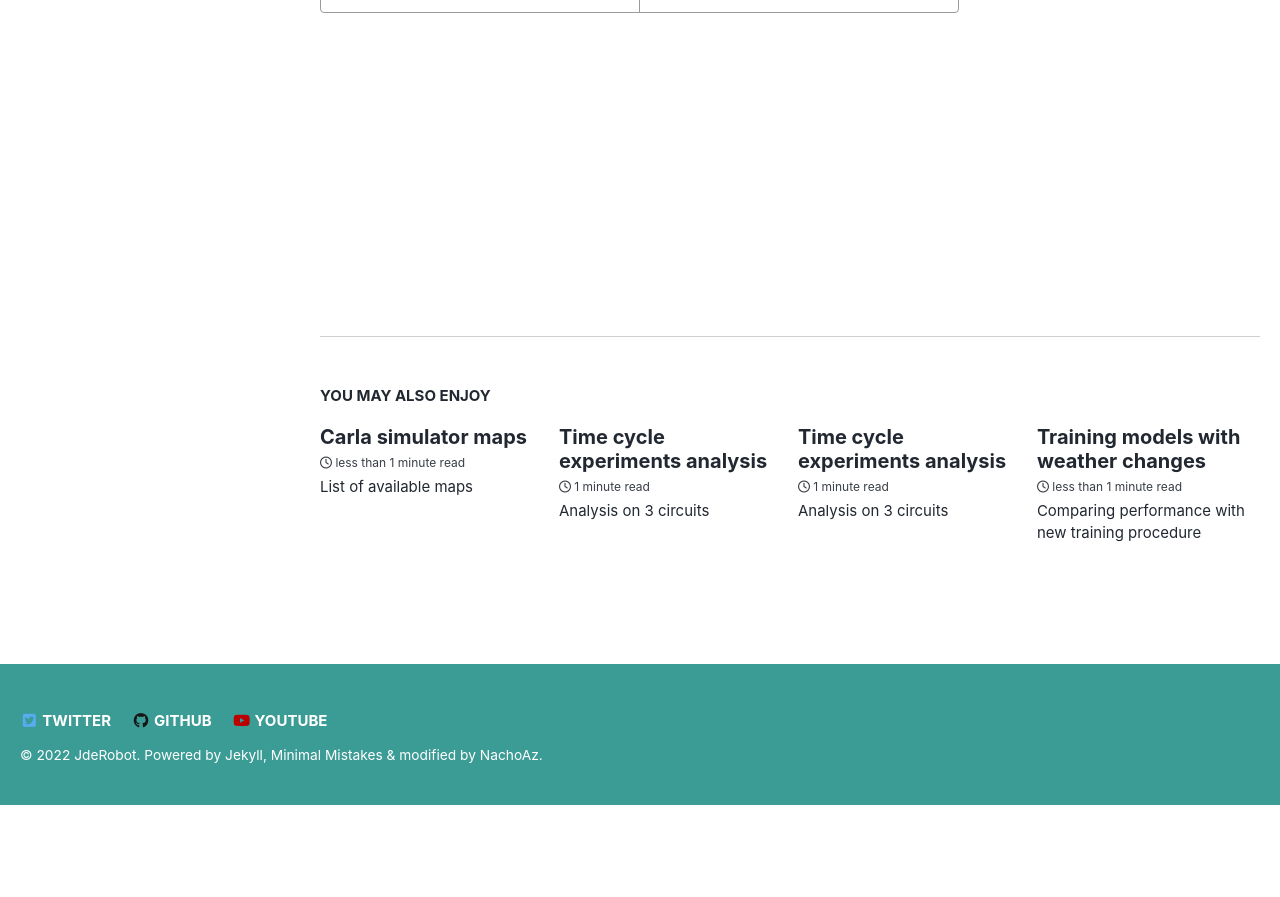
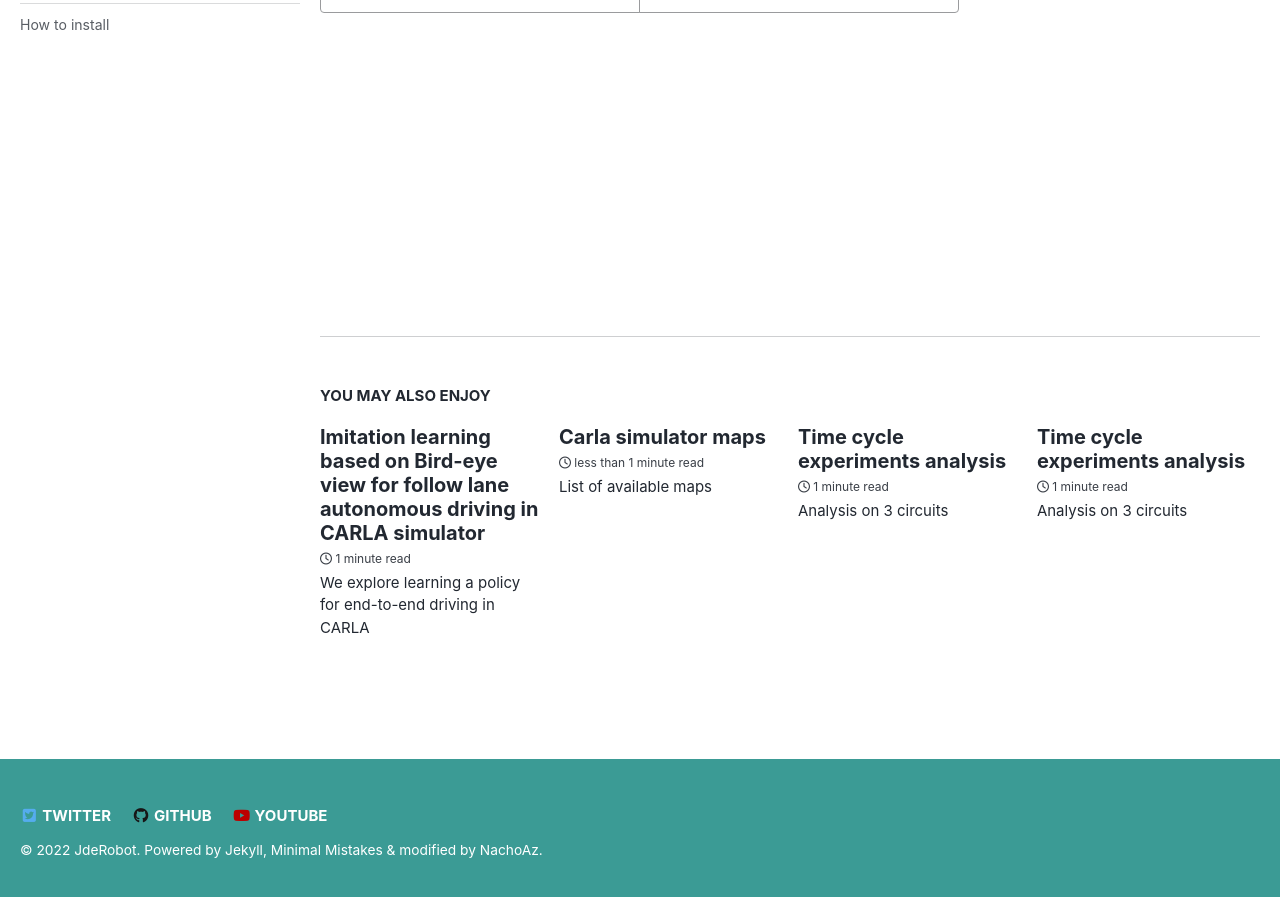
Before and after one commit to RoboticsLabURJC/2019-phd-sergio-paniego, a Jekyll site: the page built from docs/_posts/2020-06-11-web-update-behavior-studio.md, in a window 1280 px wide and 900 px high, scrolled down 614 px. Shown: the top 897 px of the window. Built offline with Jekyll 4.4.1, drawn with Linux system fonts in a browser that asks for light colours; cached includes are drawn as plain includes; nearby versions of some CDN libraries; before the commit the page ends 1420 px from its top, so only the background shows below that; some of the changed lines change nothing that is shown.

Commit message:
Added new blogpost

```diff
--- a/docs/_posts/2022-10-31-carla-simulator-maps.md
+++ b/docs/_posts/2022-10-31-carla-simulator-maps.md
@@ -9,8 +9,8 @@
 categories:
 - Behavior Metrics
 tags:
-- Experiments
-- Analysis
+- CARLA
+- Maps
 
 author: Sergio Paniego
 pinned: false
@@ -50,7 +50,6 @@
 
 ---
 
-# Carla simulator maps
 ### Town01
 {% include gallery id="gallery" caption="" %}
 ### Town02
--- /dev/null
+++ b/docs/_posts/2022-11-07-carla-imitation-learning-follow-lane-first-approach.md
@@ -0,0 +1,44 @@
+---
+title: "Imitation learning based on Bird-eye view for follow lane autonomous driving in CARLA simulator"
+excerpt: "We explore learning a policy for end-to-end driving in CARLA"
+
+
+sidebar:
+  nav: "docs"
+
+categories:
+- Behavior Metrics
+tags:
+- CARLA
+- End-to-end
+
+author: Sergio Paniego
+pinned: false
+
+
+---
+
+
+We are currently exploring end-to-end imitation learning in CARLA using bird-eye view for a follow lane autonomous driving agent.
+The idea of using bird-eye-view is inspired by [Learning by Cheating by Dian Chen et al.](https://arxiv.org/abs/1912.12294).
+
+Trying to learn a policy for driving using bird-eye view could be easier since the perception part of the problem is already partly solved.
+Providing the agent with bird-eye view images, it doesn't need to fully understand the complexity of the world as compared to a frontal camera view.
+
+In the following videos, the current state of the solution can be studied.
+
+## Follow lane with a maximum speed of 20 km/h
+
+In this case, the maximum speed of the car is set to 20km/h. Once this speed is reached, we apply a brake command. The learned policy is able to complete
+different circuits, curves and directions.
+
+
+<iframe width="560" height="315" src="https://www.youtube.com/embed/AIOJeMJdBFM" title="YouTube video player" frameborder="0" allow="accelerometer; autoplay; clipboard-write; encrypted-media; gyroscope; picture-in-picture" allowfullscreen></iframe>
+
+## Follow lane with maximum speed of 30km/h
+
+In the scenario, the maximum speed is set to 30km/h. We don't manually apply the brake command, but the cases extracted from the expert agent don't go over 30km/h at any time.
+The previous speed is used as input for the model.
+We are able to learn a policy that is able to drive in some situations but there is still room for improvements.
+
+<iframe width="560" height="315" src="https://www.youtube.com/embed/9vaMMYanyUE" title="YouTube video player" frameborder="0" allow="accelerometer; autoplay; clipboard-write; encrypted-media; gyroscope; picture-in-picture" allowfullscreen></iframe>
```
